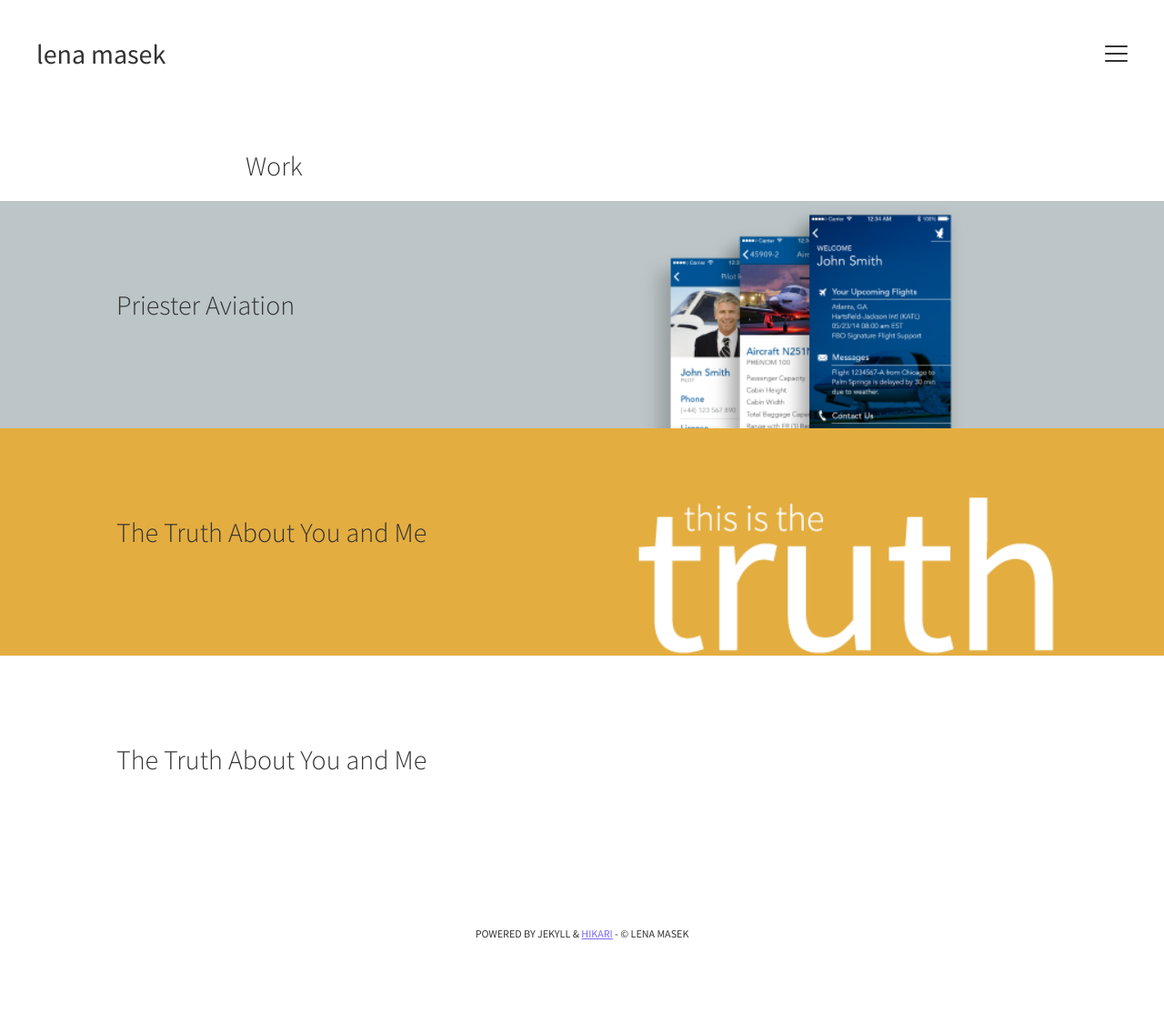
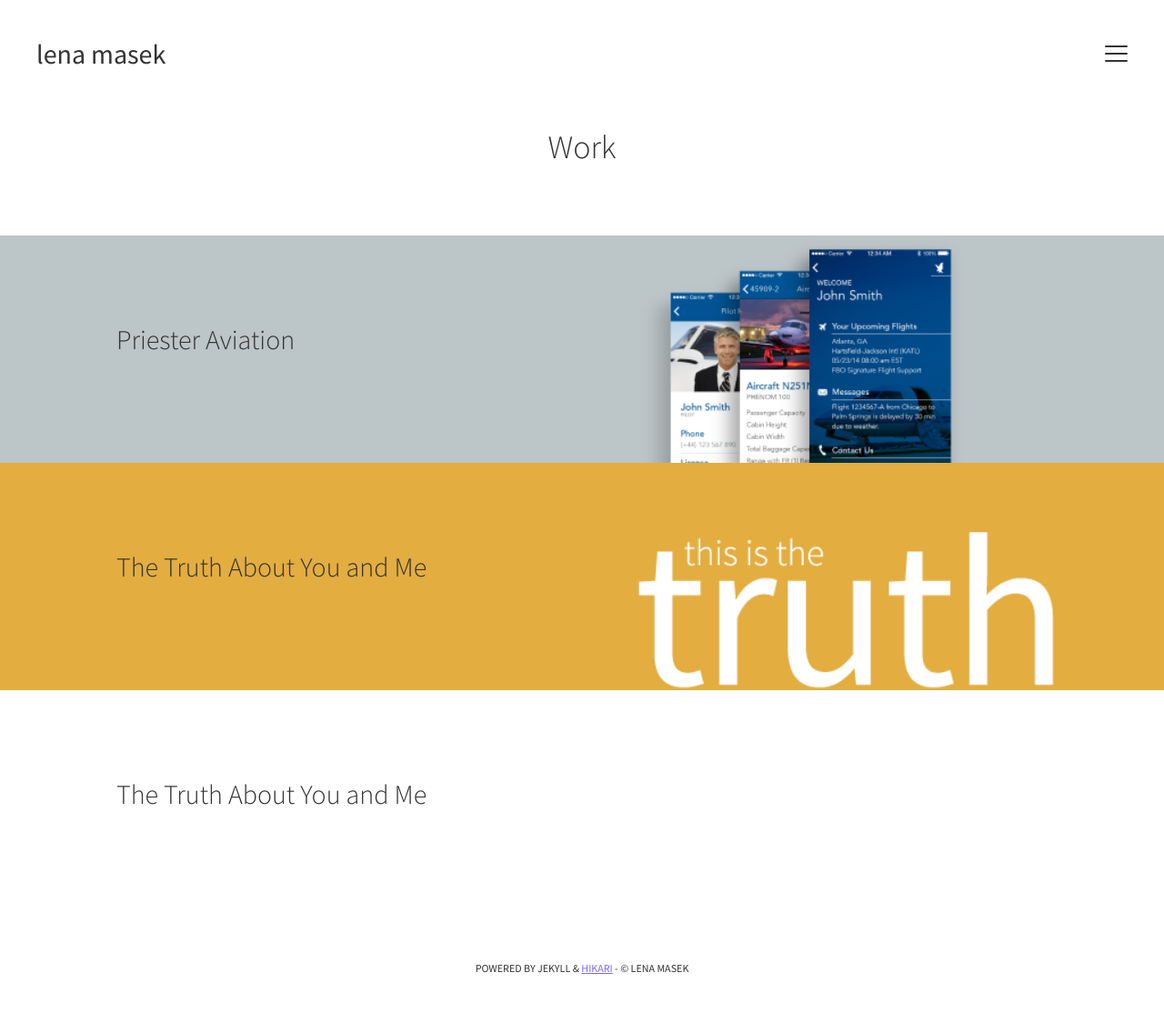
Before and after one commit to lenamasek/lenamasek.github.io, a Jekyll site: the page built from work/index.html, in a window 1280 px wide. Shown: the whole page at 91% size. Built offline with Jekyll 4.4.1, drawn with Linux system fonts in a browser that asks for light colours; before the commit the page ends 1076 px from its top, so only the background shows below that.

Commit message:
work styling

```diff
--- a/_scss/base/_global.scss
+++ b/_scss/base/_global.scss
@@ -247,7 +247,7 @@
 }
 
 h3.work-bg {
-   color:#fff;
+   color:#fff !important;
 }
 
 #priester {
--- a/work/index.html
+++ b/work/index.html
@@ -7,7 +7,7 @@
 
 
 <section class="single-wrap">
-     <h3 class="page-title" itemprop="name headline">Work</h3>
+     <h1 class="page-title" itemprop="name headline">Work</h1>
 </section>
 
 	<div class="span_6_of_6 work-bg" id="priester">
```
